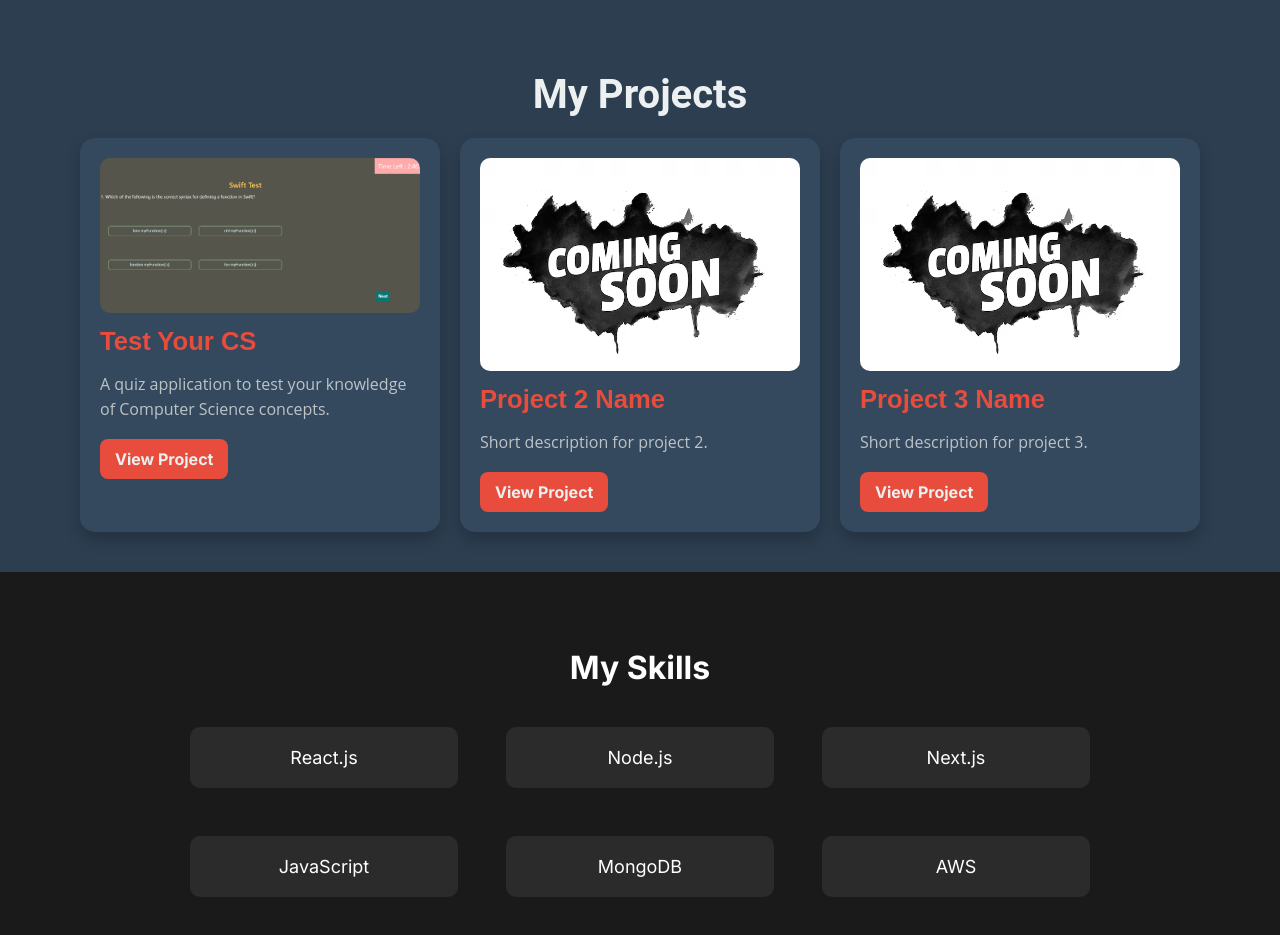
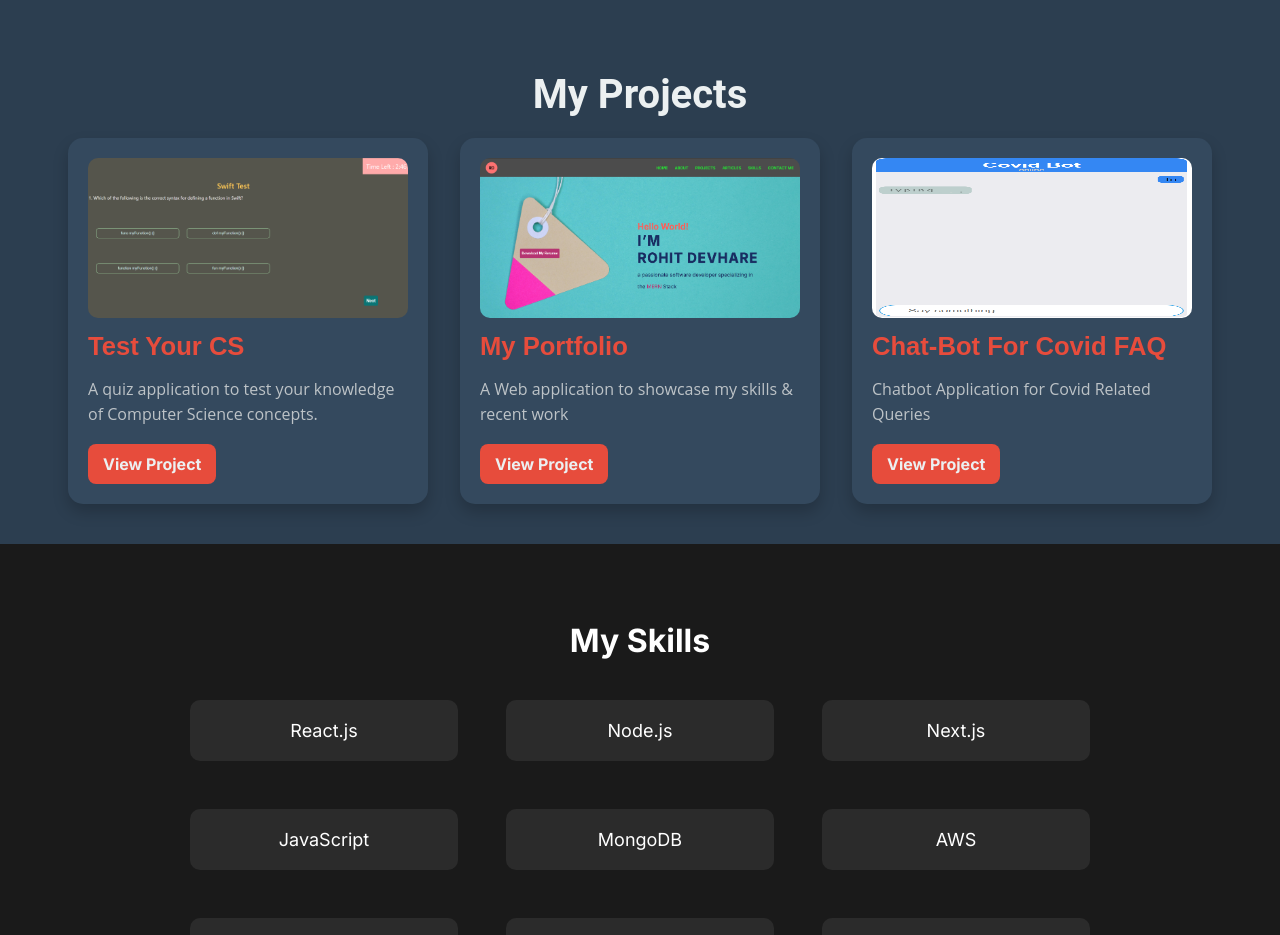
Before and after one commit to rohitd4007/my-portfolio, a React (Create React App) app: page / in a window 1280 px wide. Shown: the part 1601-2536 px from the top of the page. Built offline with nearby package versions, Linux system fonts and the light colour scheme.

Commit message:
updated project

```diff
--- a/src/Components/myProjects/myProject.css
+++ b/src/Components/myProjects/myProject.css
@@ -14,7 +14,7 @@
 .projects-grid {
     display: flex;
     flex-wrap: wrap;
-    gap: 20px;
+    gap: 2rem;
     justify-content: center;
 }
 
@@ -35,7 +35,7 @@
 
 .project-image {
     width: 100%;
-    height: auto;
+    height: 10rem;
     border-radius: 10px;
 }
 
--- a/src/Components/myProjects/myProjects.jsx
+++ b/src/Components/myProjects/myProjects.jsx
@@ -1,7 +1,8 @@
 import React from 'react';
 import './myProject.css'
 import pr1 from '../../Resource/pr1.png';
-import csoon from '../../Resource/csoon.avif'
+import pr121 from '../../Resource/pr121.png';
+import pr122 from '../../Resource/pr122.png'
 
 const MyProjects = () => {
     return (
@@ -15,16 +16,16 @@ const MyProjects = () => {
                     <a href="https://test-you-cs.netlify.app/" className="project-link">View Project</a>
                 </div>
                 <div className="project-card">
-                    <img src={csoon} alt="Project 2" className="project-image" />
-                    <h3 className="project-name">Project 2 Name</h3>
-                    <p className="project-description">Short description for project 2.</p>
-                    <a href="#project" className="project-link">View Project</a>
+                    <img src={pr121} alt="Project 2" className="project-image" />
+                    <h3 className="project-name">My Portfolio</h3>
+                    <p className="project-description">A Web application to showcase my skills & recent work</p>
+                    <a href="https://rohit-devhare-portfolio.netlify.app/" className="project-link">View Project</a>
                 </div>
                 <div className="project-card">
-                    <img src={csoon} alt="Project 3" className="project-image" />
-                    <h3 className="project-name">Project 3 Name</h3>
-                    <p className="project-description">Short description for project 3.</p>
-                    <a href="#project" className="project-link">View Project</a>
+                    <img src={pr122} alt="Project 3" className="project-image" />
+                    <h3 className="project-name">Chat-Bot For Covid FAQ</h3>
+                    <p className="project-description">Chatbot Application for Covid Related Queries</p>
+                    <a href="https://rohitd4007.github.io/covid-chat-bot/" className="project-link">View Project</a>
                 </div>
             </div>
         </div>
```
Also changed, not shown: src/Resource/pr121.png (added), src/Resource/pr122.png (added).
